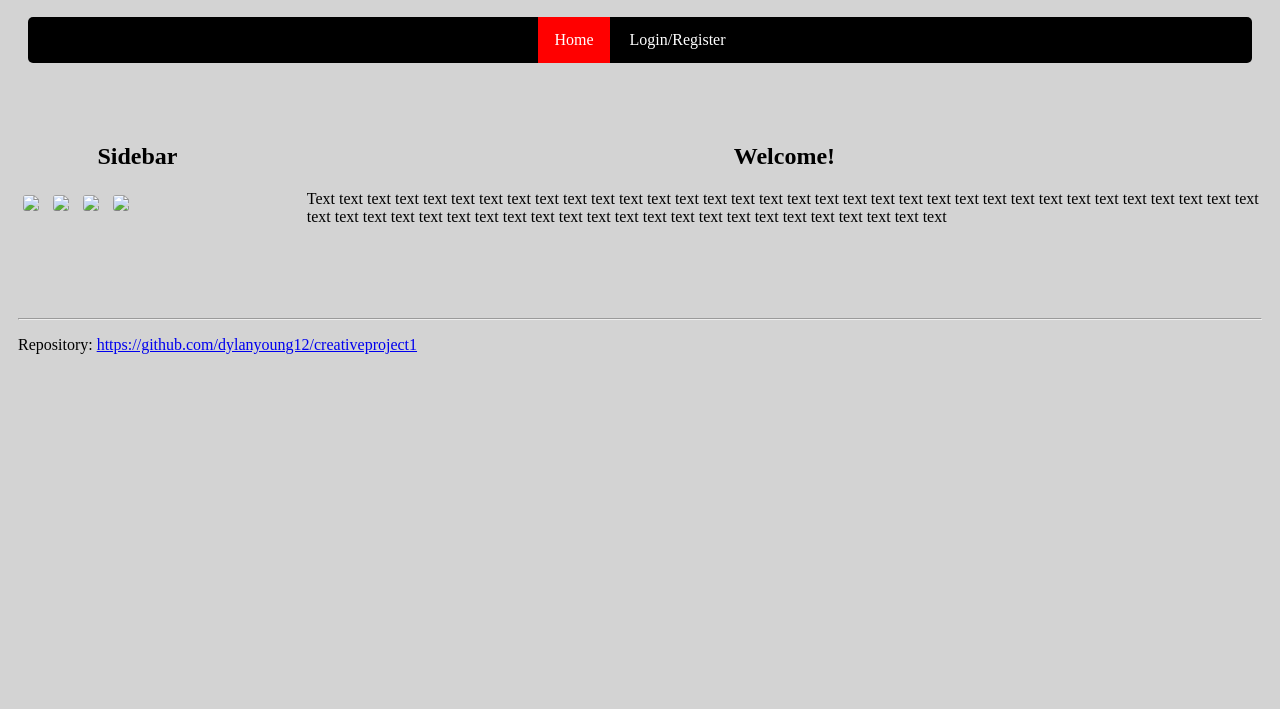
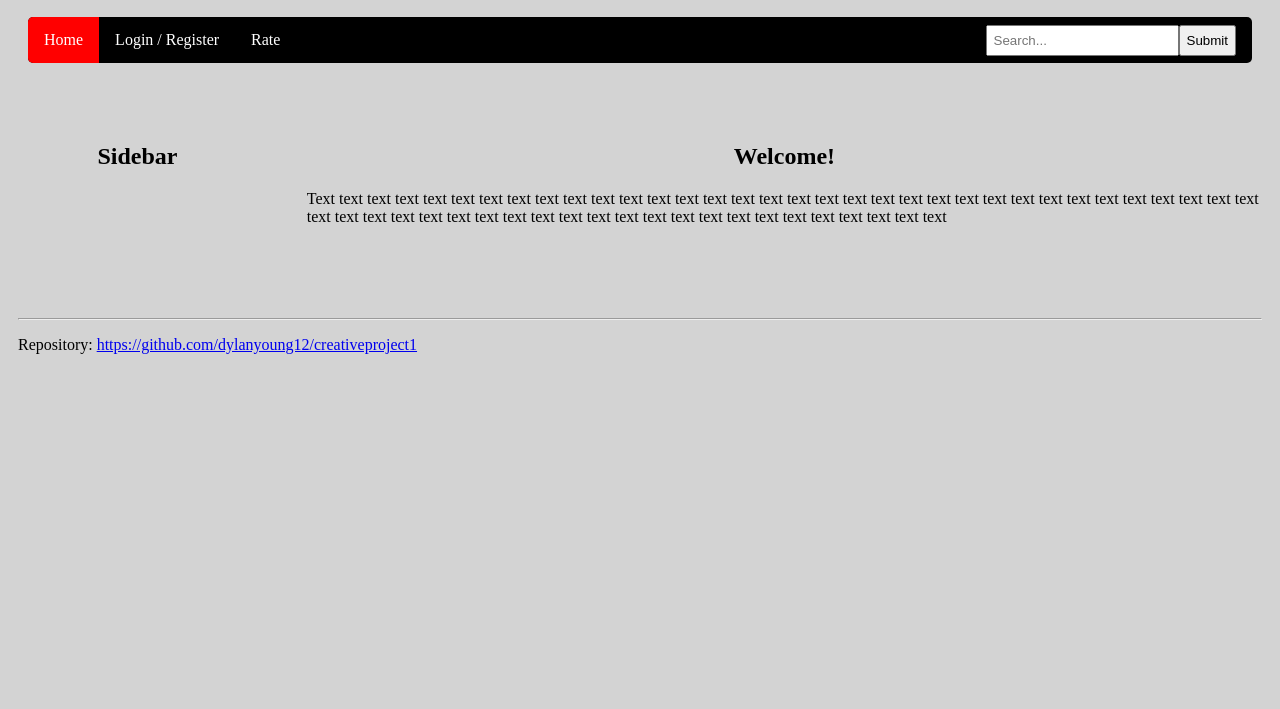
Before and after one commit to dylanyoung12/creativeproject1, a plain HTML site: page index.html in a window 1280 px wide. Shown: the part 91-800 px from the top of the page. Drawn offline with Linux system fonts and the light colour scheme.

Commit message:
RateMyRommate
Changed the website to rate my roommate, instead of ward directory. Started work on login and register pages.

```diff
--- a/index.html
+++ b/index.html
@@ -1,27 +1,31 @@
 <!DOCTYPE html>
 <html>
 <head>
-  <title>Ward Directory</title>
+  <title>Rate My Roomate</title>
   <link rel="stylesheet" href="styles.css">
+</head>
 <body>
 
-<h1>The Ward Directory</h1>
-
+  <h1>RateMyRoomate</h1>
 
 
   <div class="container">
     <nav class="header">
       <ul>
         <li><a class="active" href="index.html">Home</a></li>
-      <li><a href="pages/register.html">Login/Register</a></li>
+        <li><a href="pages/login.html">Login / Register</a></li>
+        <li><a href="pages/rate.html">Rate</a></li>
+        <li class="search">
+          <div>
+            <input type="text" placeholder="Search...">
+            <button type="submit">Submit</button>
+          </div>
+        </li>
       </ul>
     </nav>
     <div class="sidebar">
       <h2>Sidebar</h2>
-    <img src="images/couple1.jpeg">
-    <img src="images/couple2.jpeg">
-    <img src="images/couple3.jpeg">
-    <img src="images/couple4.jpeg">
+
     </div>
     <div class="main">
       <h2>Welcome!</h2>
--- a/styles.css
+++ b/styles.css
@@ -67,6 +67,7 @@ nav ul {
 
 nav li {
   display: inline;
+  float: left;
 }
 
 nav li a {
@@ -84,3 +85,20 @@ nav li a:hover:not(.active) {
 .active {
   background-color: red;
 }
+
+.search {
+  float: right;
+}
+
+.search input {
+  padding: 6px;
+  margin-top: 8px;
+}
+
+.search button {
+  float: right;
+  padding: 6px;
+  margin-top: 8px;
+  margin-right: 16px;
+  cursor: pointer;
+}
```
Lines whose indentation alone changed are shown as unchanged.
